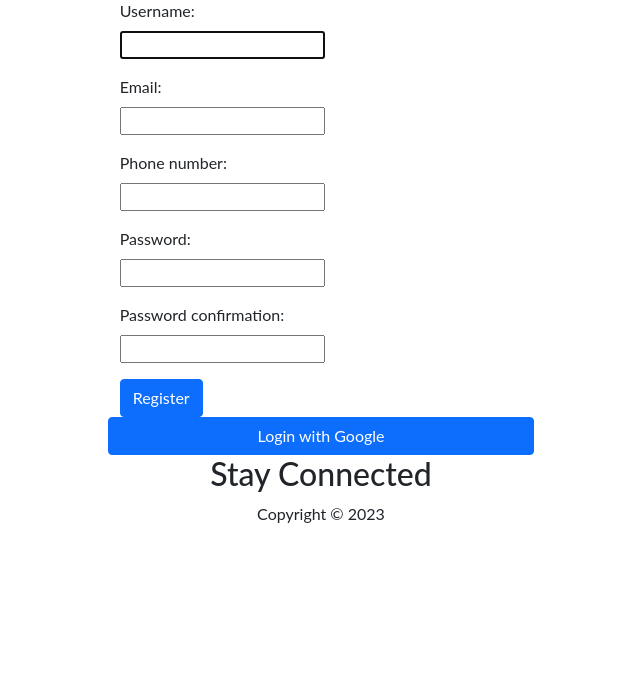
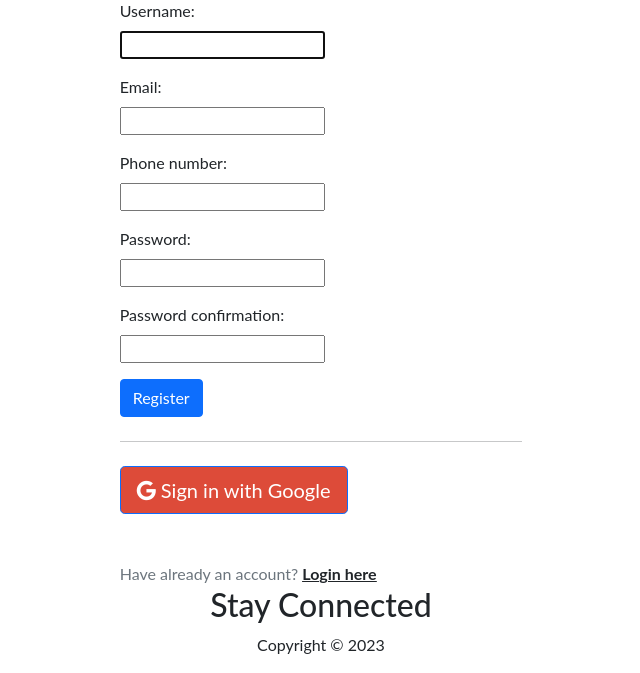
Before and after one commit to CyrusNchege/HeartfulHelp, a Django app: page /register/ in a window 1280 px wide. Shown: the part 198-871 px from the top of the page, without its empty margins (319-959 px from the left). Before the commit the page ends 721 px from the top, so only its background shows below. Run offline with Django 5.2, Linux system fonts and the light colour scheme; some libraries are stand-ins or nearby versions.

Commit message:
Add more changes to register and login using googl

```diff
--- a/templates/accounts/register.html
+++ b/templates/accounts/register.html
@@ -18,8 +18,23 @@
     {% endfor %}
 
     <button type="submit" class="btn btn-primary">Register</button>
+
+
+    {% load socialaccount %}
+
+    <hr class="my-4">
+
+
+
+      <a href="{% provider_login_url 'google' %}" class="btn btn-lg btn-block btn-primary"
+      style="background-color: #dd4b39;">
+      <i class="fa-brands fa-google"></i> Sign in with Google
+      </a>
+
+
   </form>
-
+      <p class=" text-muted mt-5 mb-0">Have already an account? <a href="{% url 'login' %}"
+        class="fw-bold text-body"><u>Login here</u></a></p>
   {% if messages %}
     {% for message in messages %}
       <div class="alert alert-{{ message.tags }}" role="alert">
@@ -28,8 +43,8 @@
     {% endfor %}
   {% endif %}
 
-  {% load socialaccount %}
-  <a href="{% provider_login_url 'google' %}" class="btn btn-primary">Login with Google</a>
+
+
 
 
 
--- a/templates/base.html
+++ b/templates/base.html
@@ -9,7 +9,7 @@
     <link href="https://cdn.jsdelivr.net/npm/bootstrap@5.0.2/dist/css/bootstrap.min.css" rel="stylesheet"
         integrity="sha384-EVSTQN3/azprG1Anm3QDgpJLIm9Nao0Yz1ztcQTwFspd3yD65VohhpuuCOmLASjC" crossorigin="anonymous" />
     <link rel="stylesheet" type="text/css" href="{% static 'css/style.css' %}">
-
+    <link rel="stylesheet" href="https://cdnjs.cloudflare.com/ajax/libs/font-awesome/6.5.1/css/all.min.css" integrity="sha512-DTOQO9RWCH3ppGqcWaEA1BIZOC6xxalwEsw9c2QQeAIftl+Vegovlnee1c9QX4TctnWMn13TZye+giMm8e2LwA==" crossorigin="anonymous" referrerpolicy="no-referrer" />
 
 </head>
 <body>
```
Also changed, not shown: templates/accounts/login.html (+13 -0 lines).
